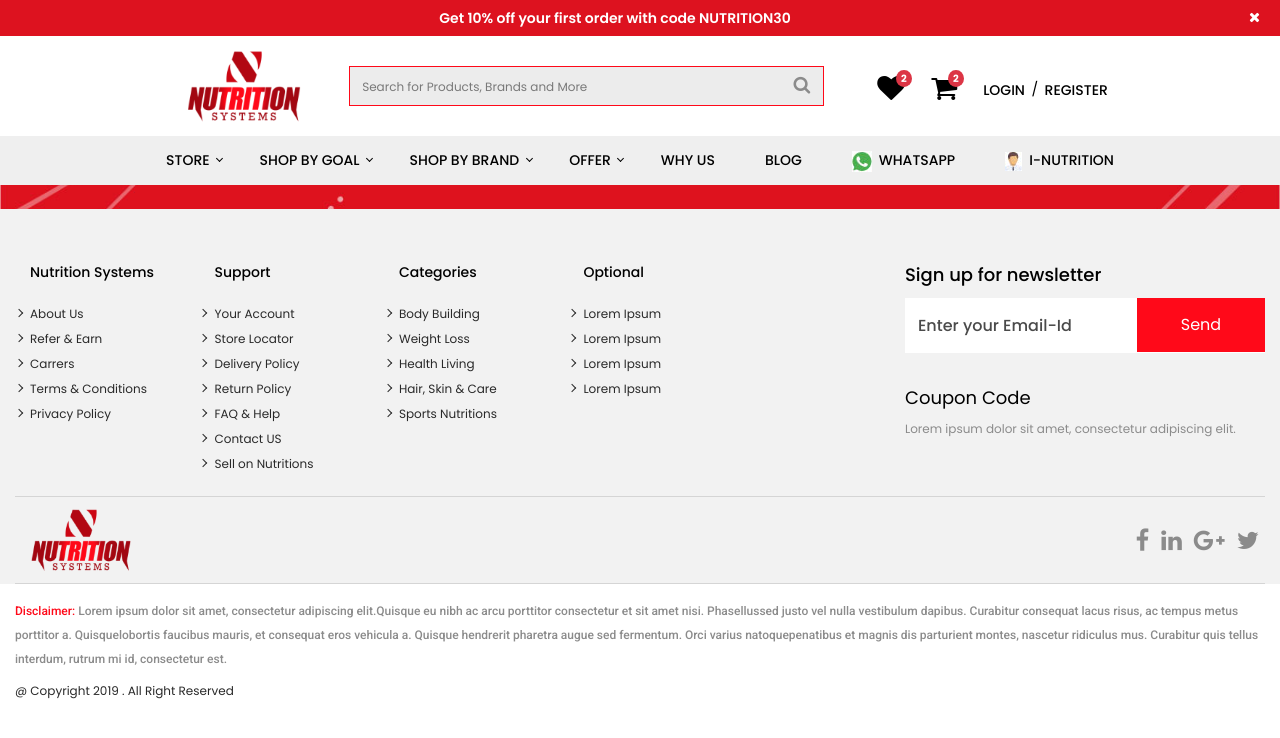
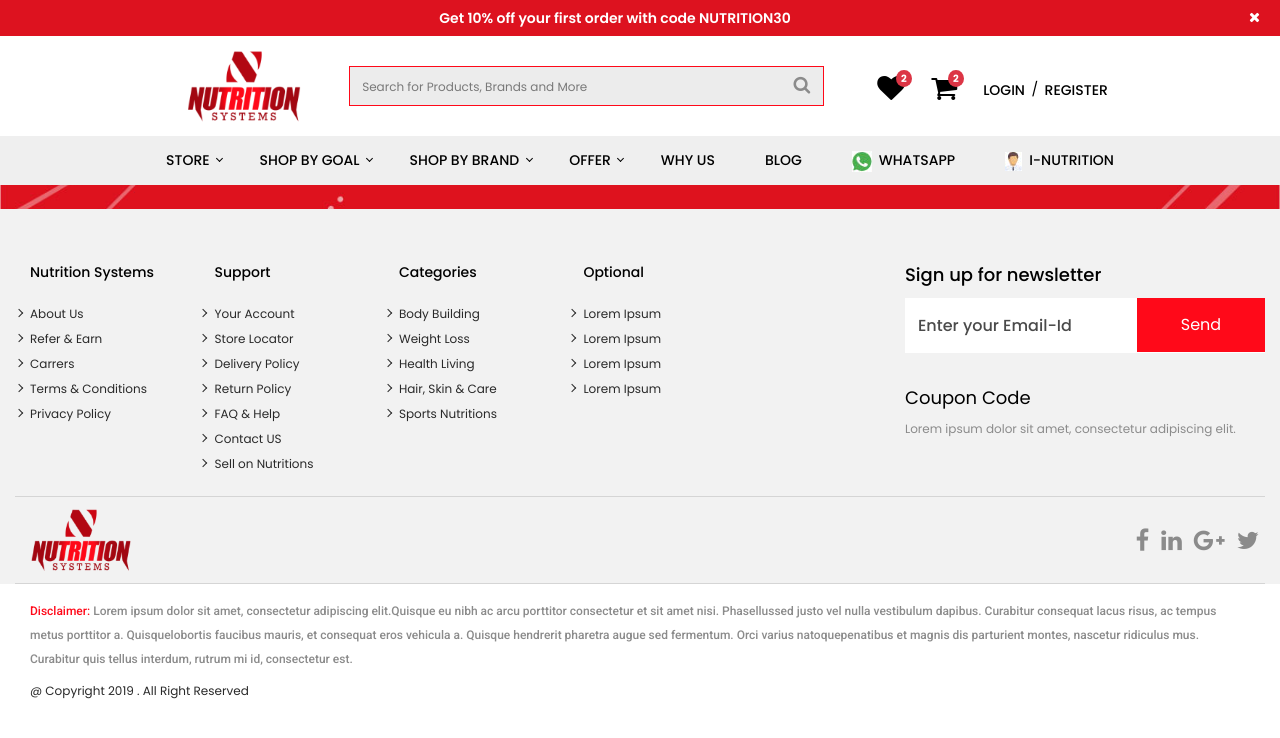
Before and after one commit to KaranPalan7507/NSEcomm, a React (Create React App) app in the folder nutrition/: page / in a window 1280 px wide. Shown: the top 738 px of the page. Built offline with nearby package versions, Linux system fonts and the light colour scheme.

Commit message:
footer css changes

```diff
--- a/nutrition/src/shared/footer/index.js
+++ b/nutrition/src/shared/footer/index.js
@@ -252,15 +252,19 @@ export default class Footer extends React.Component {
           </div>
         </div>
         <div className="footer-copyright">
-          <span>Disclaimer: </span> Lorem ipsum dolor sit amet, consectetur
-          adipiscing elit.Quisque eu nibh ac arcu porttitor consectetur et sit
-          amet nisi. Phasellussed justo vel nulla vestibulum dapibus. Curabitur
-          consequat lacus risus, ac tempus metus porttitor a. Quisquelobortis
-          faucibus mauris, et consequat eros vehicula a. Quisque hendrerit
-          pharetra augue sed fermentum. Orci varius natoquepenatibus et magnis
-          dis parturient montes, nascetur ridiculus mus. Curabitur quis tellus
-          interdum, rutrum mi id, consectetur est.
-          <div className="cc-text">@ Copyright 2019 . All Right Reserved </div>
+          <div className="container">
+            <span>Disclaimer: </span> Lorem ipsum dolor sit amet, consectetur
+            adipiscing elit.Quisque eu nibh ac arcu porttitor consectetur et sit
+            amet nisi. Phasellussed justo vel nulla vestibulum dapibus.
+            Curabitur consequat lacus risus, ac tempus metus porttitor a.
+            Quisquelobortis faucibus mauris, et consequat eros vehicula a.
+            Quisque hendrerit pharetra augue sed fermentum. Orci varius
+            natoquepenatibus et magnis dis parturient montes, nascetur ridiculus
+            mus. Curabitur quis tellus interdum, rutrum mi id, consectetur est.
+            <div className="cc-text">
+              @ Copyright 2019 . All Right Reserved{" "}
+            </div>
+          </div>
         </div>
       </footer>
     );
```
